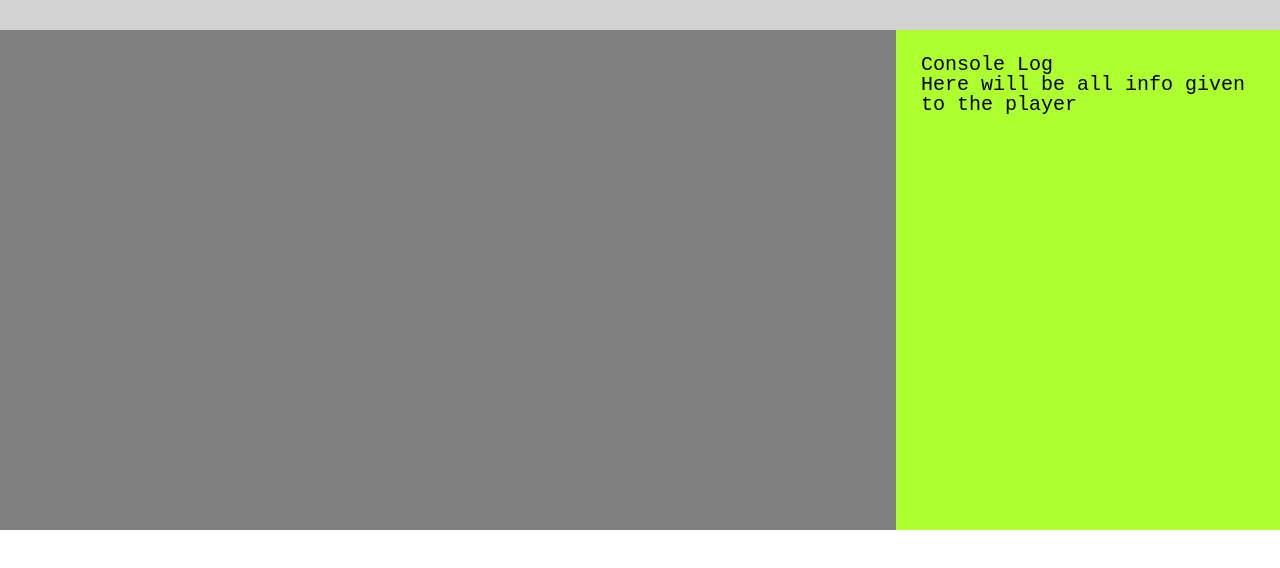
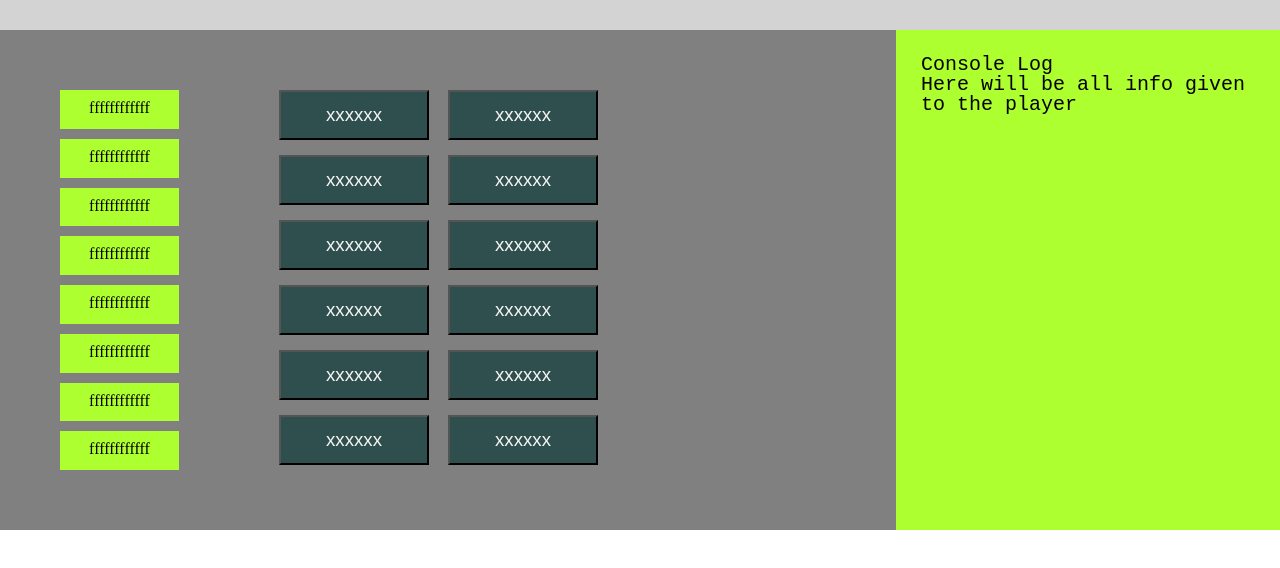
Before and after one commit to WillKracke/Clicker-Prototype, a plain HTML site: page index.html in a window 1280 px wide. Shown: the part 70-638 px from the top of the page. Drawn offline with Linux system fonts and the light colour scheme.

Commit message:
Site Content refined

```diff
--- a/index.html
+++ b/index.html
@@ -16,7 +16,31 @@
 
     <div id="main">
         <div id="resourcesect">
+            <div id="resourcecount">
+                <div class="resourcelevel">ffffffffffff</div>
+                <div class="resourcelevel">ffffffffffff</div>
+                <div class="resourcelevel">ffffffffffff</div>
+                <div class="resourcelevel">ffffffffffff</div>
+                <div class="resourcelevel">ffffffffffff</div>
+                <div class="resourcelevel">ffffffffffff</div>
+                <div class="resourcelevel">ffffffffffff</div>
+                <div class="resourcelevel">ffffffffffff</div>
+            </div>
 
+            <div id="resourcegather">
+                <button class="button">xxxxxx</button>
+                <button class="button">xxxxxx</button>
+                <button class="button">xxxxxx</button>
+                <button class="button">xxxxxx</button>
+                <button class="button">xxxxxx</button>
+                <button class="button">xxxxxx</button>
+                <button class="button">xxxxxx</button>
+                <button class="button">xxxxxx</button>
+                <button class="button">xxxxxx</button>
+                <button class="button">xxxxxx</button>
+                <button class="button">xxxxxx</button>
+                <button class="button">xxxxxx</button>
+            </div>
         </div>
         <div id="console">
             Console Log<br>Here will be all info given to the player
--- a/styles.css
+++ b/styles.css
@@ -1,3 +1,6 @@
+* {
+    box-sizing: border-box;
+}
 #header {
     width: 100vw;
     height: 100px;
@@ -26,13 +29,42 @@
     width: 70vw;
     height: 500px;
 
+    padding: 10px;
+    display: flex;
+}
+
+#resourcecount {
+    width: 25%;
+    height: 100%;
+    padding: 50px;
+    display: grid;
+    grid-template-columns: 1fr;
+    grid-template-rows: 1fr 1fr 1fr 1fr 1fr 1fr 1fr 1fr;
+    row-gap: 10px;
+}
+
+.resourcelevel {
+    width: 100%;
+    height: 100%;
+    background-color: greenyellow;
+    text-align: center;
+    padding: 10px 0px;
+}
+
+#resourcegather {
+    width: 50%;
+    height: 100%;
+    padding: 50px;
+    display: grid;
+    grid-template-columns: 1fr 1fr;
+    grid-template-rows: 1fr 1fr 1fr 1fr 1fr 1fr;
+    row-gap: 10px;
 }
 
 #console {
     width: 30vw;
     height: 500px;
     padding: 25px;
-    box-sizing: border-box;
     overflow: auto;
 
     background-color: greenyellow;
@@ -40,3 +72,14 @@
     font-family: monospace;
     font-size: 15pt;
 }
+
+.button {
+    background-color: darkslategrey;
+    color: whitesmoke;
+    text-align: center;
+    display: inline-block;
+    font-size: 14pt;
+
+    height: 50px;
+    width: 150px;
+}
```
